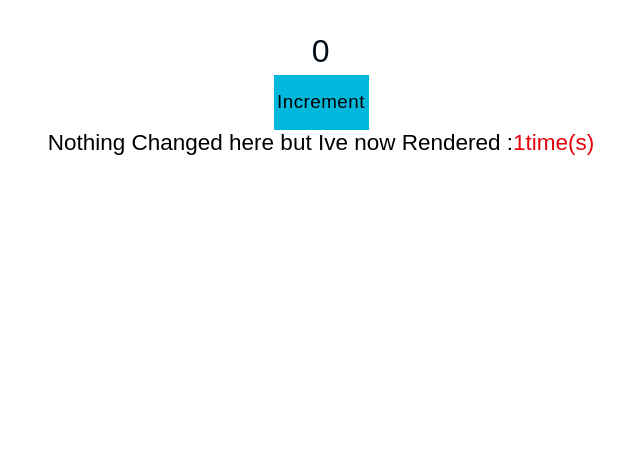
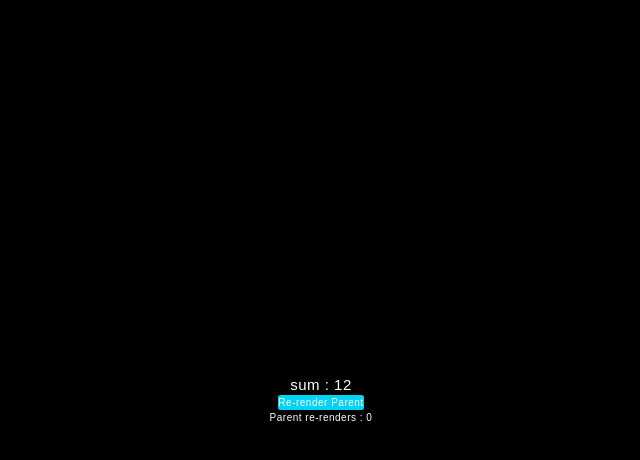
Before and after one commit to NishuJat144/React-Journey, a React (Vite) app: page / in a window 1280 px wide. Shown: the top 460 px of the page, without its empty margins (319-959 px from the left). Built offline with nearby package versions, Linux system fonts and the light colour scheme.

Commit message:
useMemo Hook

```diff
--- /dev/null
+++ b/src/components/hooks/Memo/UseMemo.jsx
@@ -0,0 +1,38 @@
+import {useMemo, useState} from "react";
+
+const ExpensiveComponent = () => {
+    const sum = () =>{
+       console.log("Calculating Sum ...");
+       let i = 0 ;
+       for(i = 0 ; i <= 10 ; i++){
+        i = i + 1 ;
+       }
+       return i ;
+    }
+
+    const total = useMemo(() => sum() ,[]);
+
+    // const total = sum();
+
+return <p className="text-2xl">sum : {total}</p>;
+
+};
+
+const MemoParentComponent = () => {
+    const [count,setCount] = useState(0);
+
+    return(
+        <div className="p-4 h-lvh font-display tracking-wider
+        flex flex-col justify-center items-center bg-black text-white">
+            <ExpensiveComponent/>
+            <button
+             onClick={() => setCount(count + 1)}
+             className="py-3 px-6 bg-cyan-400 rounded-sm">
+                Re-render Parent
+            </button>
+            <p>Parent re-renders : {count}</p>
+        </div>
+    );
+}
+
+export default MemoParentComponent ;
--- a/src/main.jsx
+++ b/src/main.jsx
@@ -2,7 +2,8 @@ import { StrictMode } from 'react'
 import { createRoot } from 'react-dom/client'
 // import { Profile } from './components/Profile.jsx'
 import './index.css'
-import { ReactMemo } from './components/hooks/Memo/ReactMemo'
+import MemoParentComponent from './components/hooks/Memo/UseMemo'
+// import { ReactMemo } from './components/hooks/Memo/ReactMemo'
 // import { ReducerComponent } from './components/hooks/useReducer'
 
 // import { DarkLight, ThemeProvider } from './components/hooks/ContextApi/Theme/DarkLight'
@@ -104,7 +105,9 @@ createRoot(document.getElementById('root')).render(
 
   {/* <ReducerComponent/> */}
 
-  <ReactMemo/>
+  {/* <ReactMemo/> */}
+
+  <MemoParentComponent/>
 
  </StrictMode>
 )
```
